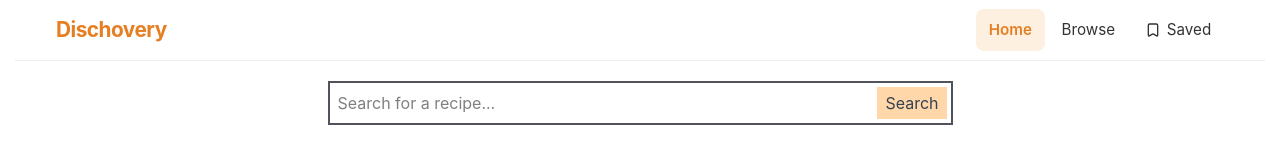
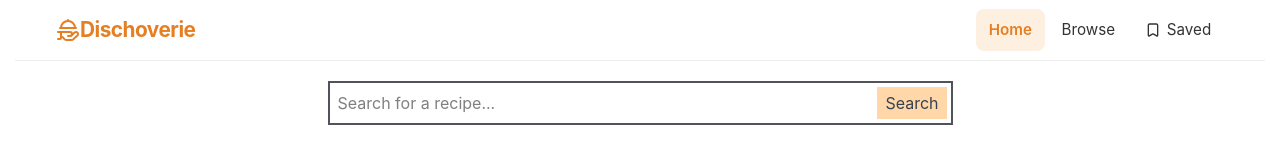
Before and after one commit to Gina-bun/Dishcovery, a React (Vite) app: page / in a window 1280 px wide. Shown: the top 160 px of the page. Built offline with nearby package versions, Linux system fonts and the light colour scheme; no server answers.

Commit message:
modify logo

```diff
--- a/src/components/Navbar/Navbar.tsx
+++ b/src/components/Navbar/Navbar.tsx
@@ -1,7 +1,7 @@
 import { useState } from 'react'
 import { NavLink } from 'react-router'
 import './Navbar.css'
-import { Menu, X, Bookmark } from 'lucide-react'
+import { Menu, X, Bookmark, HandPlatter } from 'lucide-react'
 
 export function Navbar(){
     const [open, setOpen] = useState(false)
@@ -11,8 +11,8 @@ export function Navbar(){
     return (
         <header className="navbar">
             <div className="nav-inner">
-                <NavLink to="/" className="brand" onClick={closeMenu}>
-                    Dischovery
+                <NavLink to="/" className="brand flex" onClick={closeMenu}>
+                    <HandPlatter style={{marginTop: "auto", marginBottom: "auto"}}/> Dischoverie
                 </NavLink>
 
                 <button
```
